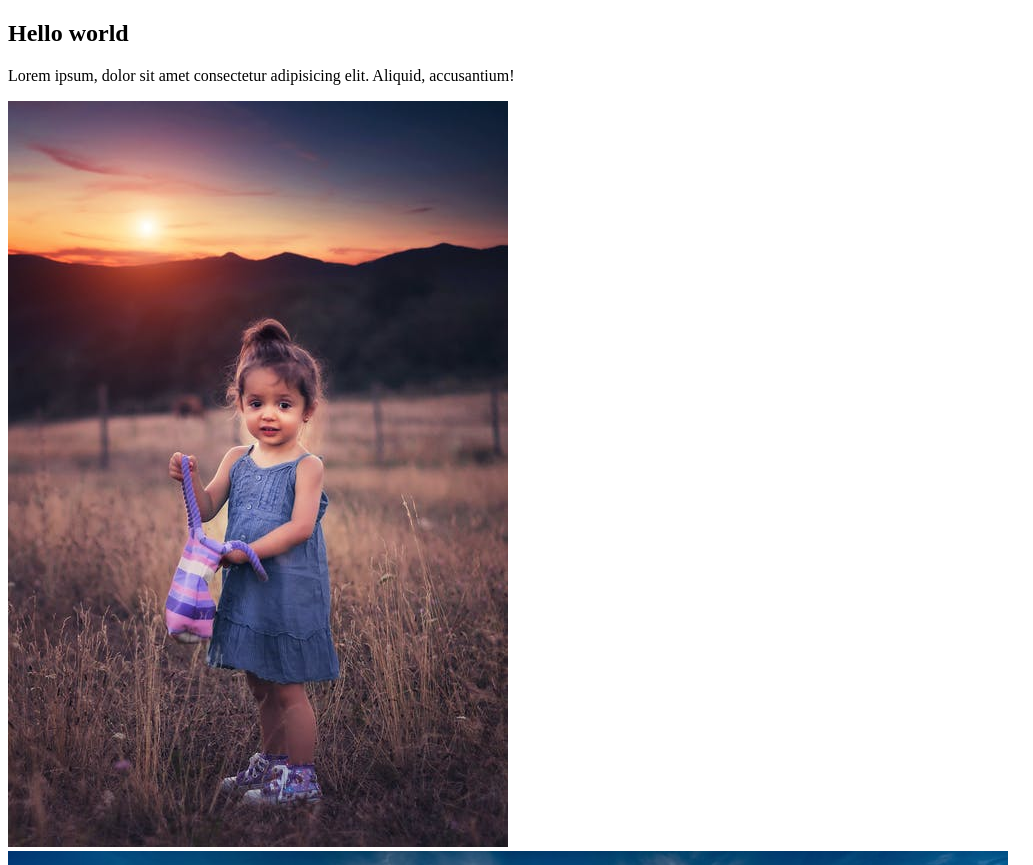
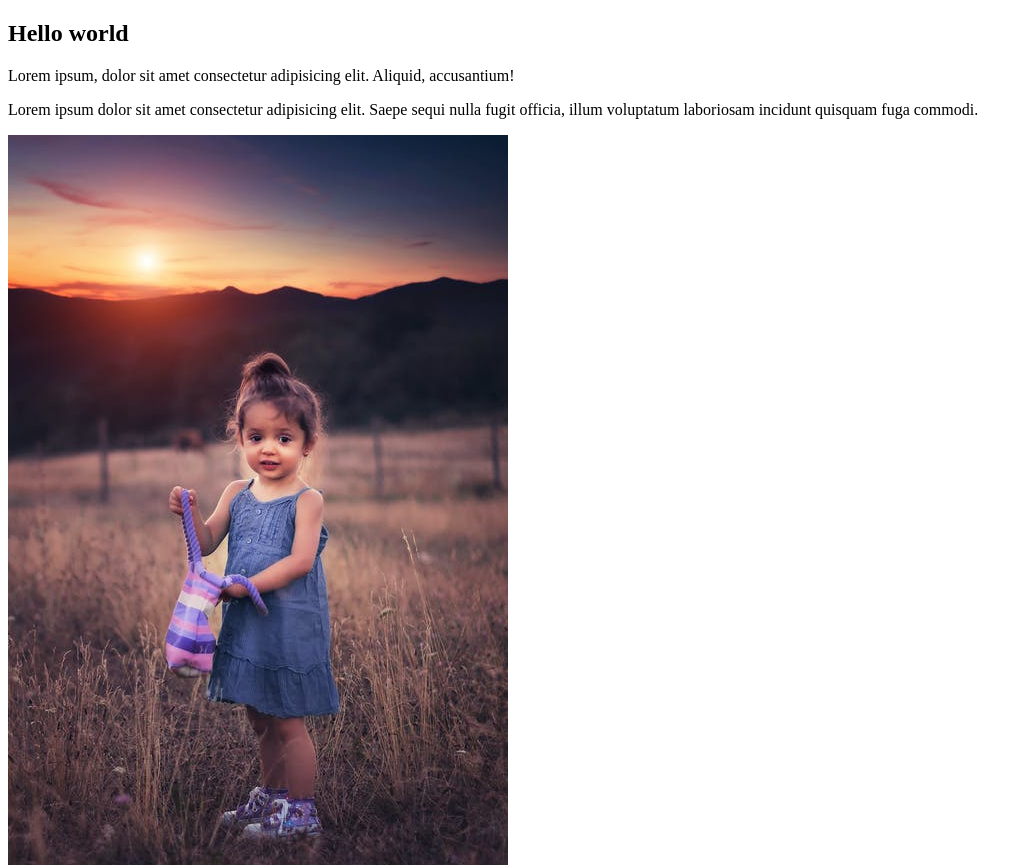
Before and after one commit to ebnybuniad/my-second-repo, a plain HTML site: page index.html in a window 1280 px wide. Shown: the top 865 px of the page, without its empty margins (0-1033 px from the left). Drawn offline with Linux system fonts and the light colour scheme.

Commit message:
added new para

```diff
--- a/index.html
+++ b/index.html
@@ -9,7 +9,7 @@
 <body>
     <h2>Hello world</h2>
     <p>Lorem ipsum, dolor sit amet consectetur adipisicing elit. Aliquid, accusantium!</p>
-
+    <p>Lorem ipsum dolor sit amet consectetur adipisicing elit. Saepe sequi nulla fugit officia, illum voluptatum laboriosam incidunt quisquam fuga commodi.</p>
     <img src="img/aroni-arsa-children-little.jpg" alt="">
     <img src="img/photo-1472214103451-9374bd1c798e.jpg" alt="">
     <img src="img/photo-1585170466274-9e8dc02e14d3.jpg" alt="">
```
